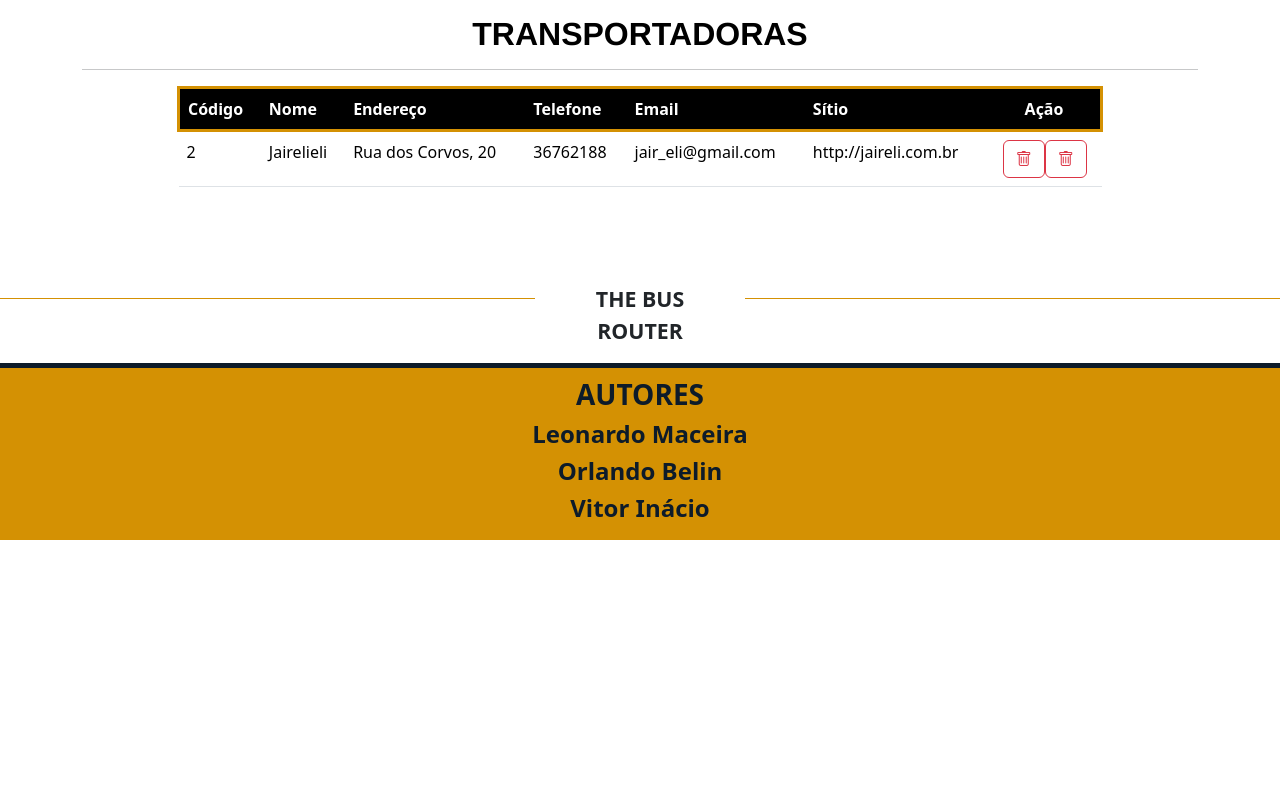
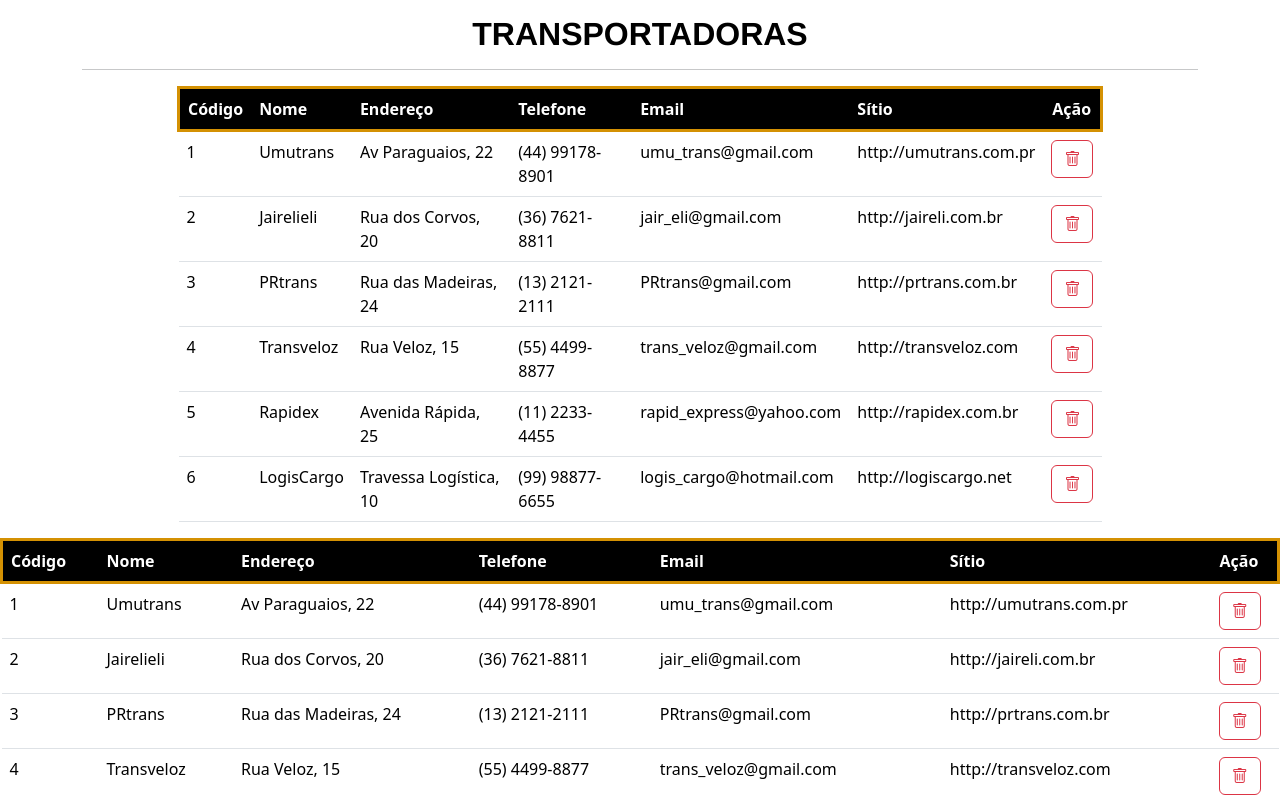
Before and after one commit to MaceiraDev/the-bus-router, a React (Vite) app: page /transportadoras in a window 1280 px wide. Shown: the part 480-1280 px from the top of the page. Before the commit the page ends 1020 px from the top, so only its background shows below. Built offline with nearby package versions, Linux system fonts and the light colour scheme; data requests are answered from the project's data file.

Commit message:
Finalização do loader

```diff
--- a/db/db.json
+++ b/db/db.json
@@ -9,23 +9,93 @@
       "login": "jefferson_caminhoes@gmail.com",
       "senha": "1234",
       "id": 1
-    }
+    },
+    {
+      "nome": "Maria Silva",
+      "cpf": "22233344455",
+      "endereco": "Rua Flores, 10",
+      "email": "maria_silva@gmail.com",
+      "telefone": "(55) 98765-4321",
+      "login": "maria_silva@gmail.com",
+      "senha": "abcd",
+      "id": 2
+   },
+   {
+    "nome": "Carlos Oliveira",
+    "cpf": "33344455566",
+    "endereco": "Avenida Central, 5",
+    "email": "carlos_oliveira@yahoo.com",
+    "telefone": "(33) 87654-3210",
+    "login": "carlos_oliveira@yahoo.com",
+    "senha": "5678",
+    "id": 3
+  },
+  {
+    "nome": "Ana Souza",
+    "cpf": "44455566677",
+    "endereco": "Travessa das Árvores, 15",
+    "email": "ana_souza@hotmail.com",
+    "telefone": "(22) 76543-2109",
+    "login": "ana_souza@hotmail.com",
+    "senha": "efgh",
+    "id": 4
+  },
+  {
+    "nome": "Lucas Santos",
+    "cpf": "55566677788",
+    "endereco": "Alameda dos Lagos, 8",
+    "email": "lucas_santos@gmail.com",
+    "telefone": "(11) 12345-6789",
+    "login": "lucas_santos@gmail.com",
+    "senha": "ijkl",
+    "id": 5
+  }
   ],
+
   "veiculos": [
     {
       "id": 1,
-      "rota": "Praça",
+      "rota": "1",
       "descricao": "vai pra praça",
       "placa": "IDW932",
       "assento": 30
     },
     {
       "id": 2,
-      "rota": "centro",
+      "rota": "3",
       "descricao": "vai pro centro",
       "placa": "AHD837",
       "assento": 30
+    },
+    {
+      "id": 3,
+      "rota": "2",
+      "descricao": "vai para o aeroporto",
+      "placa": "XYZ456",
+      "assento": 25
+    },
+    {
+      "id": 4,
+      "rota": "4",
+      "descricao": "vai para a zona industrial",
+      "placa": "LMN789",
+      "assento": 35
+    },
+    {
+      "id": 5,
+      "rota": "1",
+      "descricao": "vai para a universidade",
+      "placa": "ABC123",
+      "assento": 30
+    },
+    {
+      "id": 6,
+      "rota": "3",
+      "descricao": "vai para o shopping",
+      "placa": "QWE789",
+      "assento": 40
     }
+
   ],
   "rotas": [
     {
@@ -54,16 +124,94 @@
       "saida": "12:30",
       "chegada": "13:00",
       "id": 3
+    },
+    {
+      "id": 4,
+      "transportadora": 2,
+      "descricao": "Destino à Praia",
+      "localPartida": "Rua das Ondas, 5",
+      "destino": "Praia",
+      "saida": "14:00",
+      "chegada": "15:30"
+    },
+    {
+      "id": 5,
+      "transportadora": 3,
+      "descricao": "Destino ao Parque",
+      "localPartida": "Ponto Perto do Parque",
+      "destino": "Parque",
+      "saida": "11:15",
+      "chegada": "11:45"
+    },
+    {
+      "id": 6,
+      "transportadora": 1,
+      "descricao": "Destino à Montanha",
+      "localPartida": "Avenida da Montanha, 8",
+      "destino": "Montanha",
+      "saida": "09:30",
+      "chegada": "10:15"
+    },
+    {
+      "id": 7,
+      "transportadora": 2,
+      "descricao": "Destino à Cidade Velha",
+      "localPartida": "Praça Histórica, 3",
+      "destino": "Cidade Velha",
+      "saida": "16:45",
+      "chegada": "17:30"
     }
   ],
+
   "transportadoras": [
     {
+      "nome": "Umutrans",
+      "endereco": "Av Paraguaios, 22",
+      "telefone": "(44) 99178-8901",
+      "email": "umu_trans@gmail.com",
+      "sitio": "http://umutrans.com.pr",
+      "id": 1
+   },
+   {
       "nome": "Jairelieli",
       "endereco": "Rua dos Corvos, 20",
-      "telefone": "36762188",
+      "telefone": "(36) 7621-8811",
       "email": "jair_eli@gmail.com",
       "sitio": "http://jaireli.com.br",
       "id": 2
-    }
+   },
+   {
+      "nome": "PRtrans",
+      "endereco": "Rua das Madeiras, 24",
+      "telefone": "(13) 2121-2111",
+      "email": "PRtrans@gmail.com",
+      "sitio": "http://prtrans.com.br",
+      "id": 3
+   },
+   {
+      "nome": "Transveloz",
+      "endereco": "Rua Veloz, 15",
+      "telefone": "(55) 4499-8877",
+      "email": "trans_veloz@gmail.com",
+      "sitio": "http://transveloz.com",
+      "id": 4
+   },
+   {
+      "nome": "Rapidex",
+      "endereco": "Avenida Rápida, 25",
+      "telefone": "(11) 2233-4455",
+      "email": "rapid_express@yahoo.com",
+      "sitio": "http://rapidex.com.br",
+      "id": 5
+   },
+   {
+      "nome": "LogisCargo",
+      "endereco": "Travessa Logística, 10",
+      "telefone": "(99) 98877-6655",
+      "email": "logis_cargo@hotmail.com",
+      "sitio": "http://logiscargo.net",
+      "id": 6
+   }
+
   ]
 }
--- a/src/App.tsx
+++ b/src/App.tsx
@@ -15,6 +15,8 @@ import { VeiculoProvider } from "./contexts/veiculoContext"
 import { ModalVeiculo } from "./components/ModalVeiculo"
 import { UsuarioProvider } from "./contexts/usuarioContext"
 import { ModalUsuario } from "./components/ModalUsuario"
+import { TableTrans } from "./components/TableTransportadora"
+
 
 function App() {
   const [isVisibleModalT, setIsVisibleModalT] = useState(false)
@@ -23,8 +25,8 @@ function App() {
   const [isVisibleModalU, setIsVisibleModalU] = useState(false)
 
   function abrirModalTrans() {
-    //console.log('Botão do modal clicado');
     setIsVisibleModalT(true)
+    console.log('Botão do modal clicado');
   }
 
   function fecharModalT() {
@@ -55,7 +57,7 @@ function App() {
 
   return (
     <>
-      <UsuarioProvider>
+      <UsuarioProvider >
         <VeiculoProvider>
           <TransportadoraProvider>
             <RotaProvider>
@@ -63,12 +65,12 @@ function App() {
               <Carrousel />
               <GloblaStyle />
               <Outlet />
+              <TableTrans abrirModalTrans={abrirModalTrans} />
               <Line />
               <Footer />
               <ModalRota modalRVisibleR={isVisibleModalR} fecharModalR={fecharModalR} />
             </RotaProvider>
-            <ModalTransportadora modalVisibleT={isVisibleModalT} fecharModalT={fecharModalT}
-            />
+            <ModalTransportadora modalVisibleT={isVisibleModalT} fecharModalT={fecharModalT}/>
           </TransportadoraProvider>
           <ModalVeiculo modalVisibleV={isVisibleModalV} fecharModalV={fecharModalVeiculos} />
         </VeiculoProvider>
--- a/src/Pages/Transportadora/index.tsx
+++ b/src/Pages/Transportadora/index.tsx
@@ -10,7 +10,9 @@ export const Transportadora = () => {
           <hr />
           <div className='row'>
             <div className='col-md-10 offset-md-1'>
-              <TableTrans id={0} nome={''} endereco={''} telefone={0} email={''} sitio={''} />
+              <TableTrans
+                id={0} nome={''} endereco={''} telefone={0} email={''} sitio={''}
+              />
             </div>
           </div>
         </div>
--- a/src/components/Header/index.tsx
+++ b/src/components/Header/index.tsx
@@ -7,6 +7,8 @@ interface PropsHeader {
   abrirModalUsuarios: () => void;
 }
 export const Header = (props: PropsHeader) => {
+  // console.log(props.abrirModalTrans)
+
   return (
     <>
       <Container>
@@ -62,6 +64,7 @@ export const Header = (props: PropsHeader) => {
                     onClick={props.abrirModalUsuarios}>
                     Usuários
                   </a></li>
+
                 </ul>
               </div>
             </div>
--- a/src/components/TableTransportadora/index.tsx
+++ b/src/components/TableTransportadora/index.tsx
@@ -1,24 +1,20 @@
+/* eslint-disable @typescript-eslint/no-unused-vars */
+/* eslint-disable no-empty-pattern */
 import { Container } from "./style"
 import { useContext } from 'react';
 import { TransportadoraContext } from '../../contexts/transportadoraContext';
 
-
-export interface ITransportadora {
-  id: number;
-  nome: string;
-  endereco: string;
-  telefone: number;
-  email: string;
-  sitio: string;
+interface PropsTableTransportadoras {
+  abrirModalTrans: () => void;
 }
-
-export const TableTrans = ({ }: ITransportadora) => {
+// { }: ITransportadora,
+export const TableTrans = (props: PropsTableTransportadoras) => {
   const { transportadoras, deletarTransportadora, editarTransportadora } = useContext(TransportadoraContext)
-  const context = useContext(TransportadoraContext);
-
+  console.log(props.abrirModalTrans)
+  //const context = useContext(TransportadoraContext);
   return (
     <>
-      <Container>
+      <Container >
         <table className="table table-hover">
           <thead className="top-tabela">
             <tr>
@@ -41,11 +37,10 @@ export const TableTrans = ({ }: ITransportadora) => {
                 <td> {transportadora.email} </td>
                 <td> {transportadora.sitio} </td>
                 <td style={{ textAlign: 'center' }}>
-                  <button onClick={() => deletarTransportadora(transportadora.id)}
-                  type="button" className="btn btn-outline-danger"><i className="bi bi-trash"></i></button>
-
-                  <button onClick={() => editarTransportadora(transportadora.id)}
-                  type="button" className="btn btn-outline-danger"><i className="bi bi-trash"></i></button>
+                  <button onClick={() => { deletarTransportadora(transportadora.id)}}
+                    type="button" className="btn btn-outline-danger"><i className="bi bi-trash"></i></button>
+                 {/*} <button onClick={() => { editarTransportadora({ editar: true, transportadora: transportadora});}}
+                    type="button" className="btn btn-outline-primary"><i className="bi bi-pencil"></i></button> */}
                 </td>
               </tr>
             )}
--- a/src/components/TableUsuario/index.tsx
+++ b/src/components/TableUsuario/index.tsx
@@ -1,3 +1,5 @@
+/* eslint-disable @typescript-eslint/no-unused-vars */
+/* eslint-disable no-empty-pattern */
 import { Container } from "./style"
 import { useContext } from 'react';
 import { IUsuarios } from "../../interfaces/interfaces";
--- a/src/contexts/rotaContext.tsx
+++ b/src/contexts/rotaContext.tsx
@@ -2,6 +2,7 @@
 import axios from "axios";
 import { useEffect, ReactNode, createContext, useState } from "react";
 import { IRotas } from "../interfaces/interfaces";
+import { Loading } from "../components/Loader";
 
 interface PropsRotaContext {
   rotas: Array<IRotas>
@@ -20,6 +21,8 @@ interface PropsrotaProvider {
 export function RotaProvider({ children }: PropsrotaProvider) {
 
   const [rotas, setRotas] = useState([])
+  const [loading, setLoading] = useState<boolean>(false)
+
 
   useEffect(() => {
     const fetchData = async () => {
@@ -33,11 +36,13 @@ export function RotaProvider({ children }: PropsrotaProvider) {
 
 
   async function newRota(data: IRotas) {
+    setLoading(true)
     const resposta = await axios.post('http://localhost:3000/rotas', data)
     axios.get('http://localhost:3000/rotas')
       .then((res) => {
         const data = res.data
         setRotas(data)
+        setLoading(false)
       })
   }
 
@@ -58,6 +63,7 @@ export function RotaProvider({ children }: PropsrotaProvider) {
       newRota,
       deleteRota,
     }}>
+      <Loading visible={loading} />
       {children}
     </RotaContext.Provider>
   )
--- a/src/contexts/transportadoraContext.tsx
+++ b/src/contexts/transportadoraContext.tsx
@@ -1,13 +1,22 @@
+/* eslint-disable @typescript-eslint/no-unused-vars */
 import axios from "axios";
 import { useEffect, ReactNode, createContext, useState } from "react";
 import { ITransportadora } from "../interfaces/interfaces";
 import { Loading } from "../components/Loader";
 
+
+interface DataEditarTransportadora {
+  editar: boolean;
+  transportadora: ITransportadora | null;
+}
+
 interface PropsTransportadoraContext {
   transportadoras: Array<ITransportadora>
   createTransportadora: (transportadoras: ITransportadora) => Promise<void>;
+  updateTransportadora: (transportadoras: ITransportadora) => Promise<void>;
   deletarTransportadora: (transportadoras: ITransportadora) => Promise<void>;
-  editarTransportadora: (transportadoras: ITransportadora) => Promise<void>;
+  editarTransportadora: (transportadoras: DataEditarTransportadora) => void;
+  editarTrans: DataEditarTransportadora;
 }
 export const TransportadoraContext = createContext(
   {} as PropsTransportadoraContext
@@ -22,6 +31,7 @@ interface PropstransportadoraProvider {
 export function TransportadoraProvider({ children }: PropstransportadoraProvider) {
 
   const [transportadoras, setTransportadoras] = useState([])
+  const [editarTrans, setEditarTrans] = useState<DataEditarTransportadora>({editar: false, transportadora: null})
   const [loading, setLoading] = useState<boolean>(false)
 
 
@@ -55,15 +65,21 @@ export function TransportadoraProvider({ children }: PropstransportadoraProvider
       })
   }
 
-  async function editarTransportadora(data: ITransportadora) {
+  async function updateTransportadora(data: ITransportadora) {
     await axios.put('http://localhost:3000/transportadoras/' + data, {
       data: data
     })
+    console.log("async function updateTransportadora")
     axios.get('http://localhost:3000/transportadoras')
       .then((res) => {
-        const data = res.data
+        const data = res.data.transportadoras
         setTransportadoras(data)
       })
+  }
+
+  function editarTransportadora(data: DataEditarTransportadora) {
+    console.log("Função editarTransportadora")
+    setEditarTrans(data)
   }
 
 
@@ -72,8 +88,10 @@ export function TransportadoraProvider({ children }: PropstransportadoraProvider
     <TransportadoraContext.Provider value={{
       transportadoras,
       createTransportadora,
+      editarTrans,
       deletarTransportadora,
       editarTransportadora,
+      updateTransportadora,
     }}>
       <Loading visible={loading} />
       {children}
--- a/src/contexts/usuarioContext.tsx
+++ b/src/contexts/usuarioContext.tsx
@@ -1,7 +1,8 @@
+/* eslint-disable @typescript-eslint/no-unused-vars */
 import axios from "axios";
 import { useEffect, ReactNode, createContext, useState } from "react";
 import { IUsuarios } from "../interfaces/interfaces";
-
+import { Loading } from "../components/Loader";
 
 interface PropsVeiculoContext {
   usuarios: Array<IUsuarios>
@@ -21,6 +22,7 @@ interface PropsusuarioProvider {
 export function UsuarioProvider({ children }: PropsusuarioProvider) {
 
   const [usuarios, setUsuarios] = useState([])
+  const [loading, setLoading] = useState<boolean>(false)
 
 
   useEffect(() => {
@@ -32,11 +34,13 @@ export function UsuarioProvider({ children }: PropsusuarioProvider) {
 
 
   async function createUsuario(data: IUsuarios) {
+    setLoading(true)
     const resposta = await axios.post('http://localhost:3000/usuarios', data)
     axios.get('http://localhost:3000/usuarios')
       .then((res) => {
         const data = res.data
         setUsuarios(data)
+        setLoading(false)
       })
   }
 
@@ -59,6 +63,7 @@ export function UsuarioProvider({ children }: PropsusuarioProvider) {
       createUsuario,
       deleteUsuario,
     }}>
+      <Loading visible={loading} />
       {children}
     </UsuarioContext.Provider>
   )
--- a/src/contexts/veiculoContext.tsx
+++ b/src/contexts/veiculoContext.tsx
@@ -1,6 +1,8 @@
+/* eslint-disable @typescript-eslint/no-unused-vars */
 import axios from "axios";
 import { useEffect, ReactNode, createContext, useState } from "react";
 import { IVeiculos } from "../interfaces/interfaces";
+import { Loading } from "../components/Loader";
 
 
 interface PropsVeiculoContext {
@@ -21,6 +23,8 @@ interface PropsveiculoProvider {
 export function VeiculoProvider({ children }: PropsveiculoProvider) {
 
   const [veiculos, setVeiculos] = useState([])
+  const [loading, setLoading] = useState<boolean>(false)
+
 
 
   useEffect(() => {
@@ -32,11 +36,13 @@ export function VeiculoProvider({ children }: PropsveiculoProvider) {
 
 
   async function createVeiculo(data: IVeiculos) {
+    setLoading(true)
     const resposta = await axios.post('http://localhost:3000/veiculos', data)
     axios.get('http://localhost:3000/veiculos')
       .then((res) => {
         const data = res.data
         setVeiculos(data)
+        setLoading(false)
       })
   }
 
@@ -59,6 +65,7 @@ export function VeiculoProvider({ children }: PropsveiculoProvider) {
       createVeiculo,
       deleteVeiculo,
     }}>
+      <Loading visible={loading} />
       {children}
     </VeiculoContext.Provider>
   )
```
